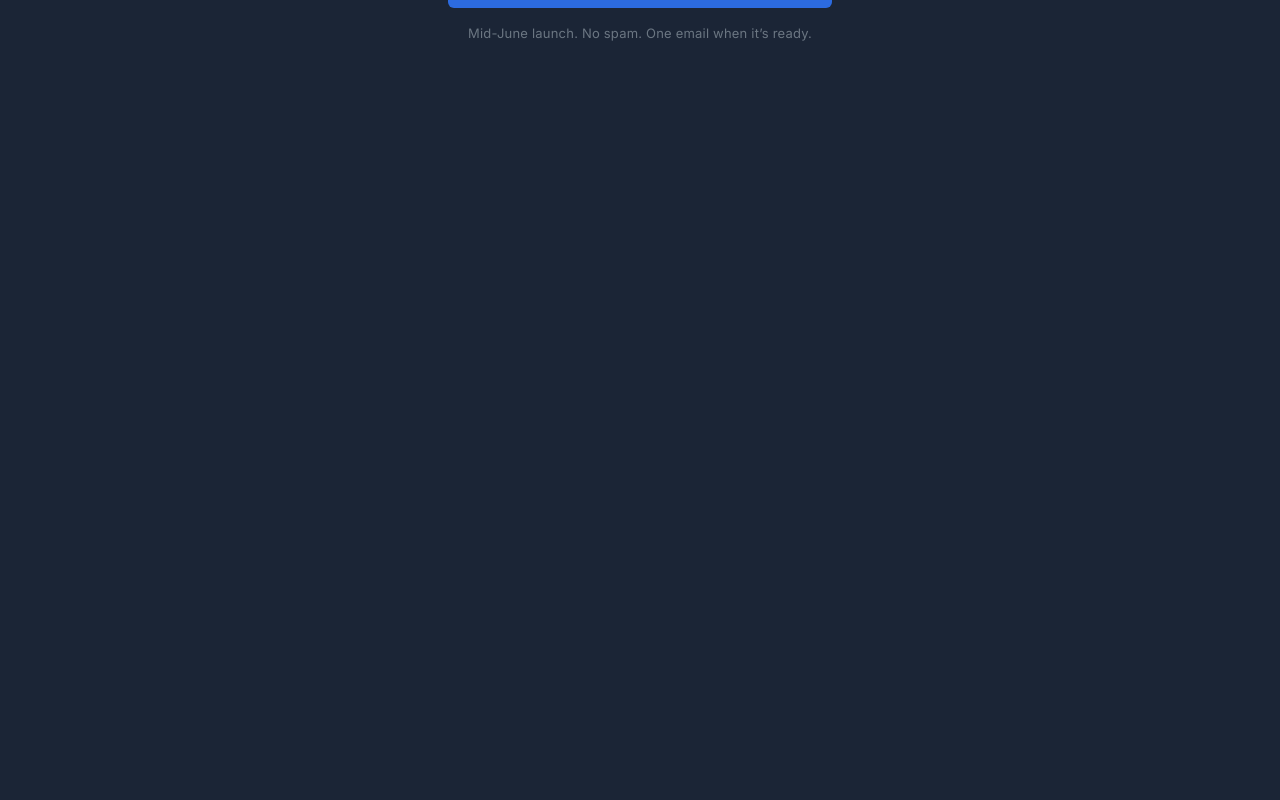
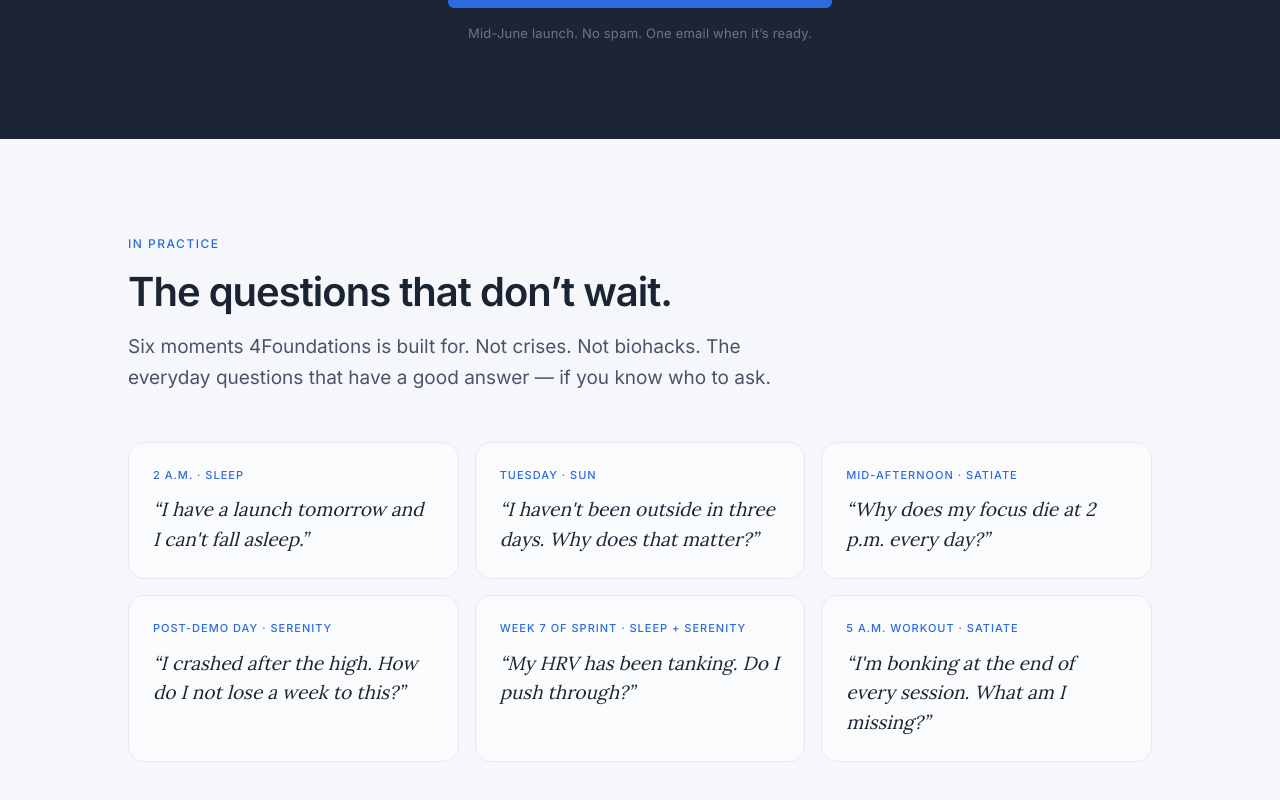
Before and after one commit to brikmann/aspire-os, a Next.js app in the folder aspire-os/: page / in a window 1280 px wide. Shown: the part 502-1302 px from the top of the page. Before the commit the page ends 800 px from the top, so only its background shows below. Built offline with nearby package versions, Linux system fonts and the light colour scheme.

Commit message:
Add Questions That Don't Wait section with use case cards

```diff
--- a/aspire-os/src/app/page.tsx
+++ b/aspire-os/src/app/page.tsx
@@ -1,5 +1,14 @@
 import EmailForm from "@/components/EmailForm";
 import FadeIn from "@/components/FadeIn";
+
+const useCases = [
+  { time: "2 A.M.",           pillars: "SLEEP",            quote: "I have a launch tomorrow and I can't fall asleep." },
+  { time: "TUESDAY",          pillars: "SUN",              quote: "I haven't been outside in three days. Why does that matter?" },
+  { time: "MID-AFTERNOON",    pillars: "SATIATE",          quote: "Why does my focus die at 2 p.m. every day?" },
+  { time: "POST-DEMO DAY",    pillars: "SERENITY",         quote: "I crashed after the high. How do I not lose a week to this?" },
+  { time: "WEEK 7 OF SPRINT", pillars: "SLEEP + SERENITY", quote: "My HRV has been tanking. Do I push through?" },
+  { time: "5 A.M. WORKOUT",   pillars: "SATIATE",          quote: "I'm bonking at the end of every session. What am I missing?" },
+];
 
 function WordMark() {
   return (
@@ -55,6 +64,38 @@
           </p>
         </FadeIn>
       </section>
+
+      <section className="bg-paper py-16 md:py-24 px-6">
+        <div className="max-w-5xl mx-auto">
+          <FadeIn>
+            <p className="font-sans font-medium text-[12px] uppercase tracking-[1.5px] text-cobalt mb-4">
+              In Practice
+            </p>
+            <h2 className="font-sans font-semibold text-[30px] md:text-[40px] leading-[1.15] tracking-[-1px] text-ink max-w-2xl">
+              The questions that don&rsquo;t wait.
+            </h2>
+            <p className="mt-4 font-sans font-normal text-[19px] leading-[1.65] text-ink-soft max-w-2xl">
+              Six moments 4Foundations is built for. Not crises. Not biohacks. The everyday
+              questions that have a good answer &mdash; if you know who to ask.
+            </p>
+          </FadeIn>
+
+          <div className="mt-12 grid grid-cols-1 md:grid-cols-3 gap-4">
+            {useCases.map((uc, i) => (
+              <FadeIn key={i} delay={i * 0.08}>
+                <div className="bg-paper-warm rounded-2xl p-6 border border-paper-edge h-full">
+                  <p className="font-sans font-medium text-[11px] uppercase tracking-[1px] text-cobalt mb-3">
+                    {uc.time} · {uc.pillars}
+                  </p>
+                  <p className="font-serif italic text-[19px] leading-[1.55] text-ink">
+                    &ldquo;{uc.quote}&rdquo;
+                  </p>
+                </div>
+              </FadeIn>
+            ))}
+          </div>
+        </div>
+      </section>
     </>
   );
 }
```
